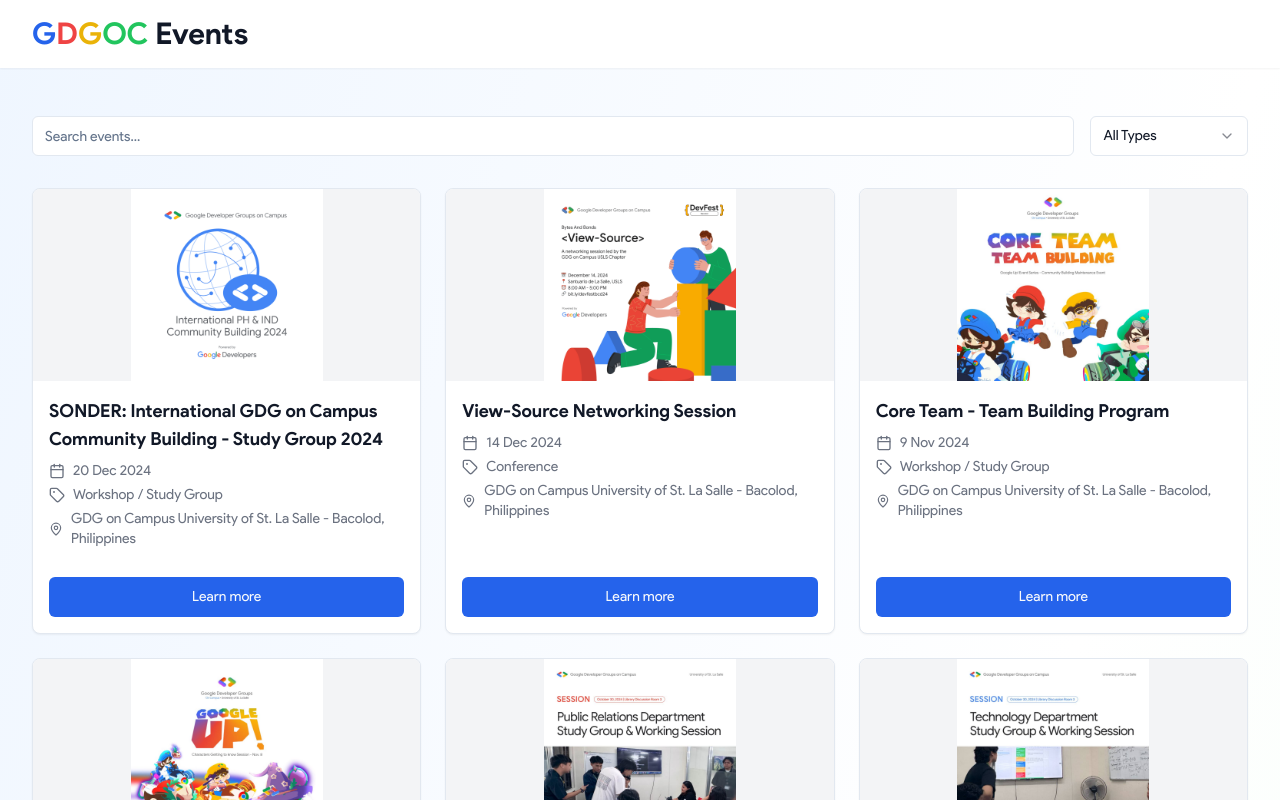
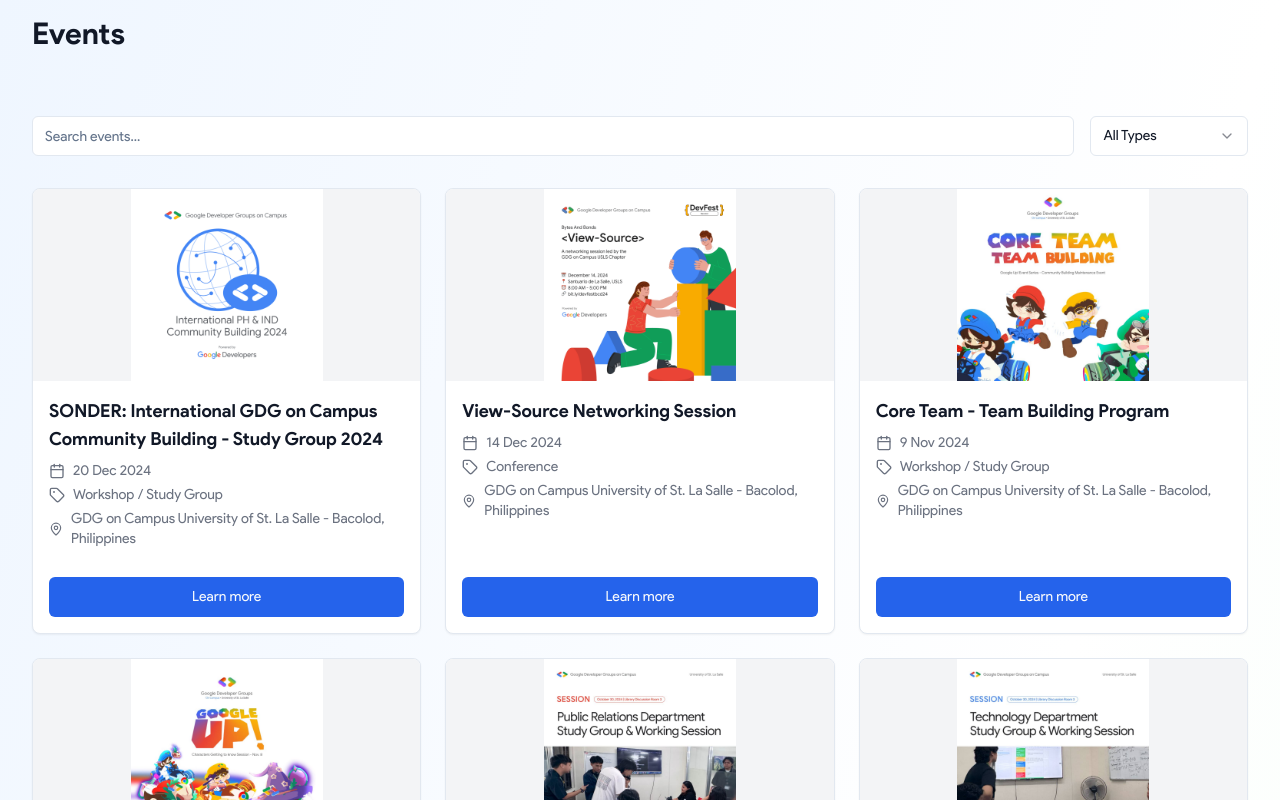
Before and after one commit to seolyam/event, a Next.js app: page /events in a window 1280 px wide. Shown: the top 800 px of the page. Built offline with nearby package versions, Linux system fonts and the light colour scheme.

Commit message:
fix: remove redundant header

```diff
--- a/app/events/page.tsx
+++ b/app/events/page.tsx
@@ -229,13 +229,14 @@
 
   return (
     <div className="min-h-screen bg-gradient-to-br from-blue-50 via-white to-green-50">
-      <header className="bg-white shadow-sm">
+      <header className="">
         <div className="max-w-7xl mx-auto py-4 px-4 sm:px-6 lg:px-8 flex justify-between items-center">
           <h1 className="text-3xl font-bold text-gray-900">
-            <span className="text-blue-600">G</span>
+            {/* <span className="text-blue-600">G</span>
             <span className="text-red-500">D</span>
             <span className="text-yellow-500">G</span>
-            <span className="text-green-500">OC</span> Events
+            <span className="text-green-500">OC</span>  */}
+            Events
           </h1>
         </div>
       </header>
@@ -286,12 +287,6 @@
           </motion.p>
         )}
       </main>
-
-      <footer className="bg-gray-100 mt-12">
-        <div className="max-w-7xl mx-auto py-4 px-4 sm:px-6 lg:px-8 text-center text-gray-500 text-sm">
-          © 2024 GDGOC USLS. All rights reserved.
-        </div>
-      </footer>
     </div>
   );
 };
```
